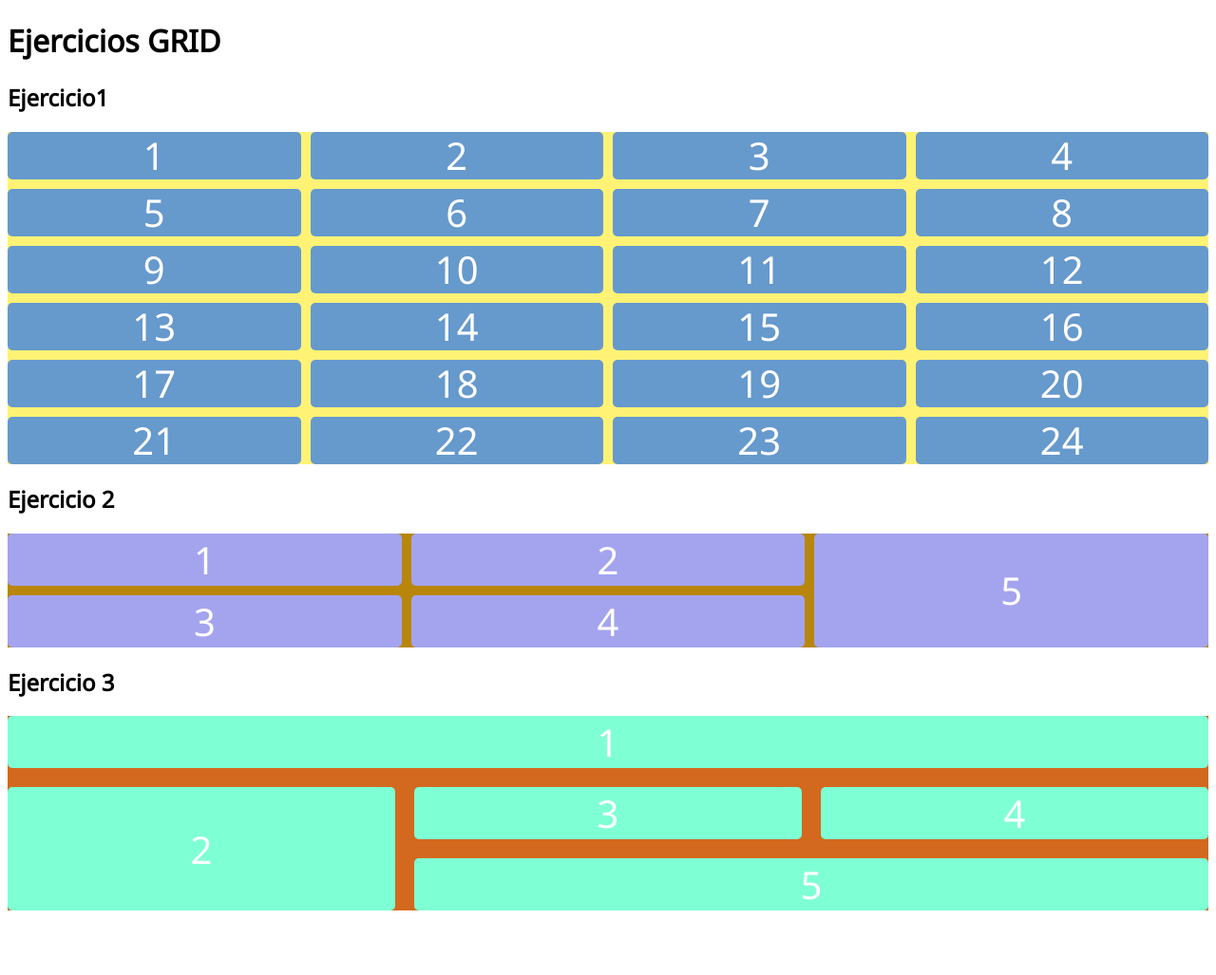
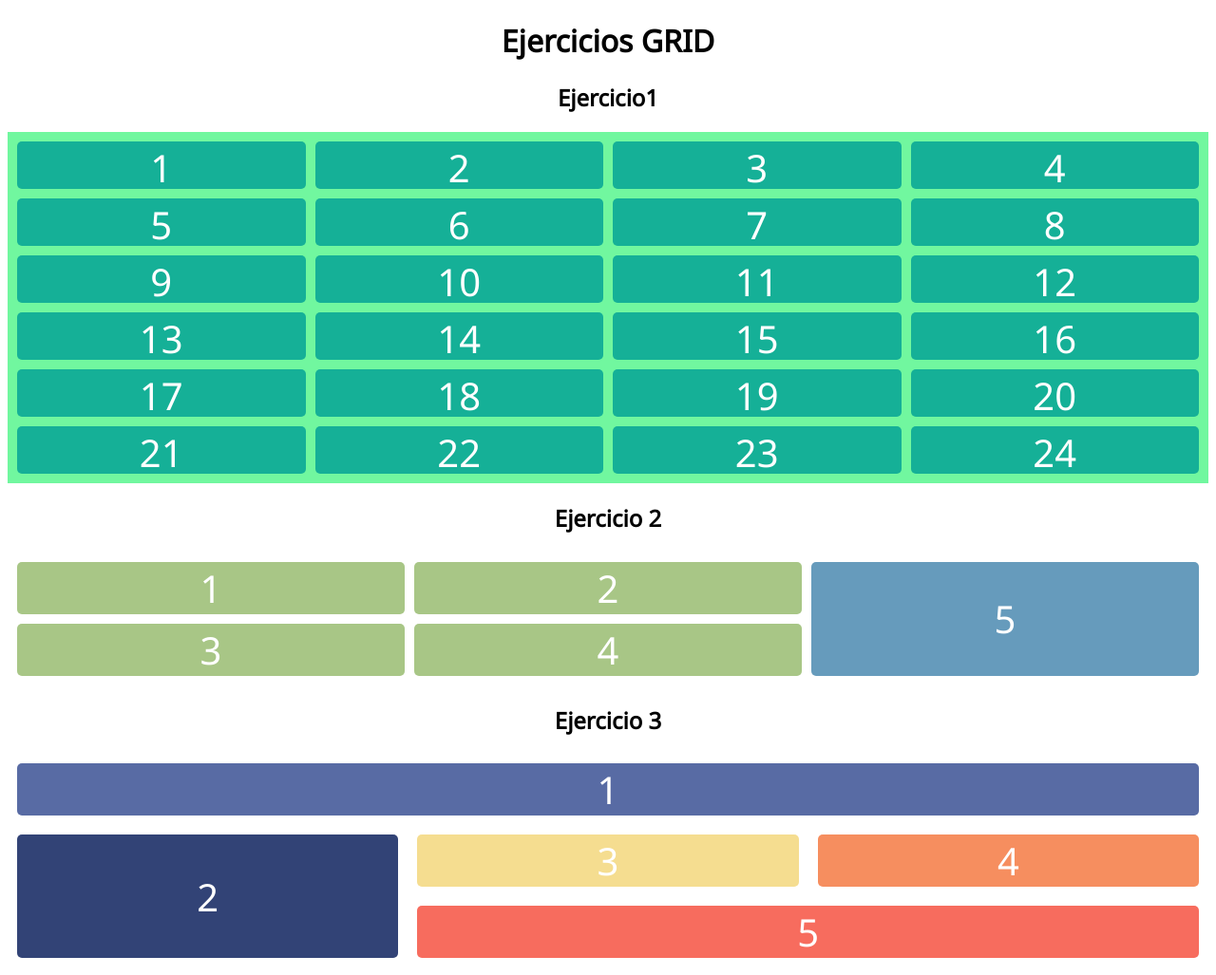
Before and after one commit to gastonnrodriguez/fsd4, a plain HTML site: page grid/index.html in a window 1280 px wide. Shown: the whole page at 95% size. Before the commit the page ends 967 px from the top, so only its background shows below. Drawn offline with Linux system fonts and the light colour scheme.

Commit message:
css ejercicios grid

```diff
--- a/grid/index.html
+++ b/grid/index.html
@@ -1,5 +1,6 @@
 <!DOCTYPE html>
 <html lang="en">
+
 <head>
     <meta charset="UTF-8">
     <meta http-equiv="X-UA-Compatible" content="IE=edge">
@@ -7,9 +8,12 @@
     <link rel="stylesheet" href="./style.css">
     <title>Grid</title>
 </head>
+
 <body>
+    <header>
+        <h1>Ejercicios GRID</h1>
+    </header>
     <main>
-    <h1>Ejercicios GRID</h1>
         <div>
             <h2>Ejercicio1</h2>
             <div class="grid-container">
@@ -64,4 +68,5 @@
     </main>
 
 </body>
+
 </html>
--- a/grid/style.css
+++ b/grid/style.css
@@ -1,42 +1,57 @@
 @import url("https://fonts.googleapis.com/css2?family=Noto+Sans&display=swap");
-
 * {
     font-family: "Noto Sans", sans-serif;
 }
 
+header {
+    text-align: center;
+}
+
+h2 {
+    text-align: center;
+}
+
 .cell-content {
-  display: flex;
+    display: grid;
+    /* new */
+    align-items: center;
+    /* new */
+    justify-items: center;
+    /* new */
     border-radius: 5px;
     height: 50px;
-  justify-content: center;
-  align-items: center;
     font-size: 2.5rem;
     color: white;
 }
 
+
 /*Ejercicio 1*/
+
 .grid-container {
     display: grid;
-  background-color: #fff275;
+    background-color: #71F79F;
     grid-template-columns: repeat(4, 1fr);
     grid-template-rows: auto auto auto;
     grid-gap: 10px;
+    padding: 10px;
 }
 
 .box {
-  background-color: #6699cc;
+    background-color: #15B097;
 }
 
+
 /*Ejercicio 2*/
+
 .container2 {
     display: grid;
-  background-color: darkgoldenrod;
+    padding: 10px;
     grid-template-columns: auto auto;
     grid-gap: 10px;
 }
 
 .grid-item {
-  background-color: rgb(164, 164, 238);
+    background-color: #A8C686;
     height: auto;
 }
 
@@ -44,33 +59,46 @@
     grid-column-start: 3;
     grid-row-start: 1;
     grid-row-end: 3;
+    background-color: #669BBC;
 }
+
+
 /*Ejercicio 3*/
 
 .container3 {
     display: grid;
-  background-color: chocolate;
+    padding: 10px;
     grid-template-columns: auto auto auto;
     grid-gap: 20px;
 }
 
-.grid-obj{
-    background-color: aquamarine;
+.grid-obj {
     height: auto;
 }
 
-.alfa{
-    grid-column-start:1;
-    grid-column-end:4;
+.alfa {
+    grid-column-start: 1;
+    grid-column-end: 4;
+    background-color: #586BA4;
 }
 
-.beta{
-grid-column-start: 1 ;
-grid-row-start:2;
+.beta {
+    grid-column-start: 1;
+    grid-row-start: 2;
     grid-row-end: 4;
+    background-color: #324376;
 }
 
-.epsilon{
+.gamma {
+    background-color: #F5DD90;
+}
+
+.delta {
+    background-color: #F68E5F;
+}
+
+.epsilon {
     grid-column-start: 2;
     grid-column-end: 4;
+    background-color: #F76C5E;
 }
```
Lines whose indentation alone changed are shown as unchanged.
